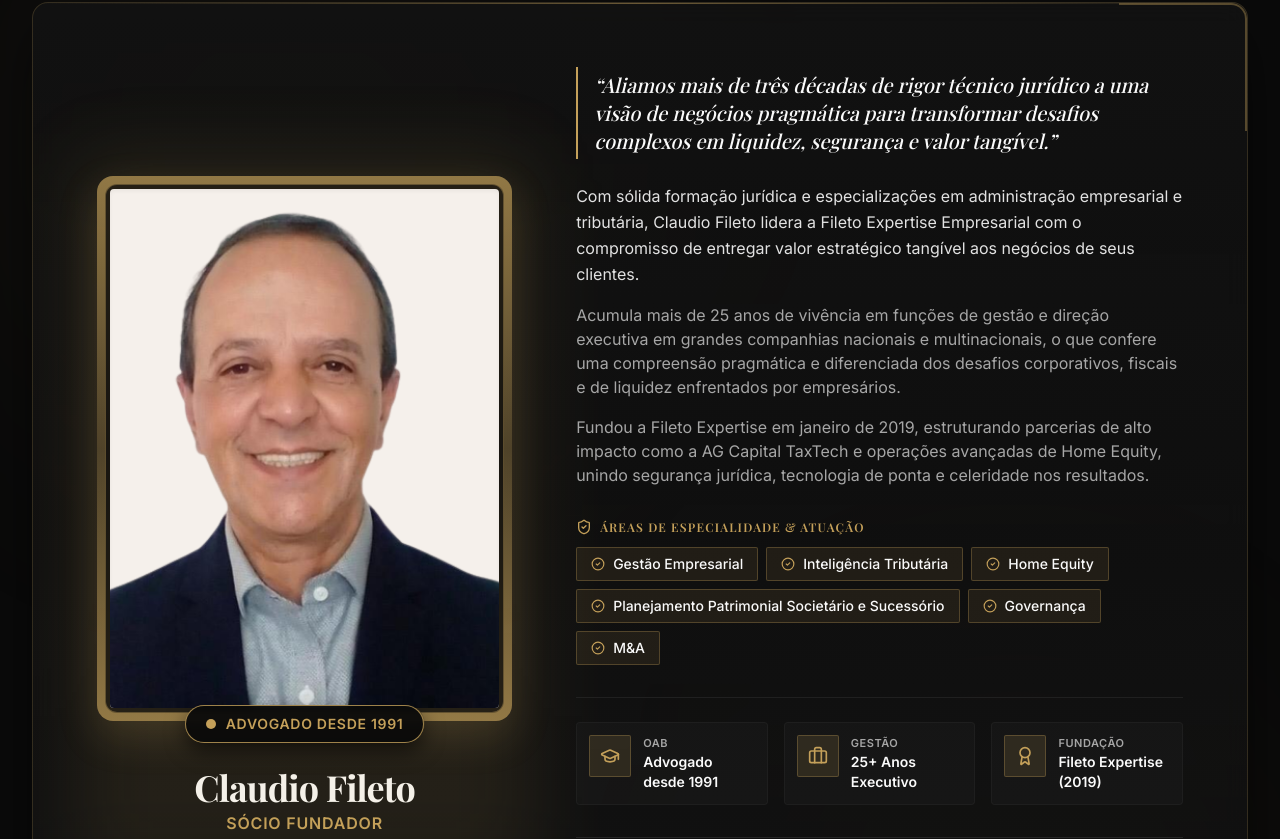
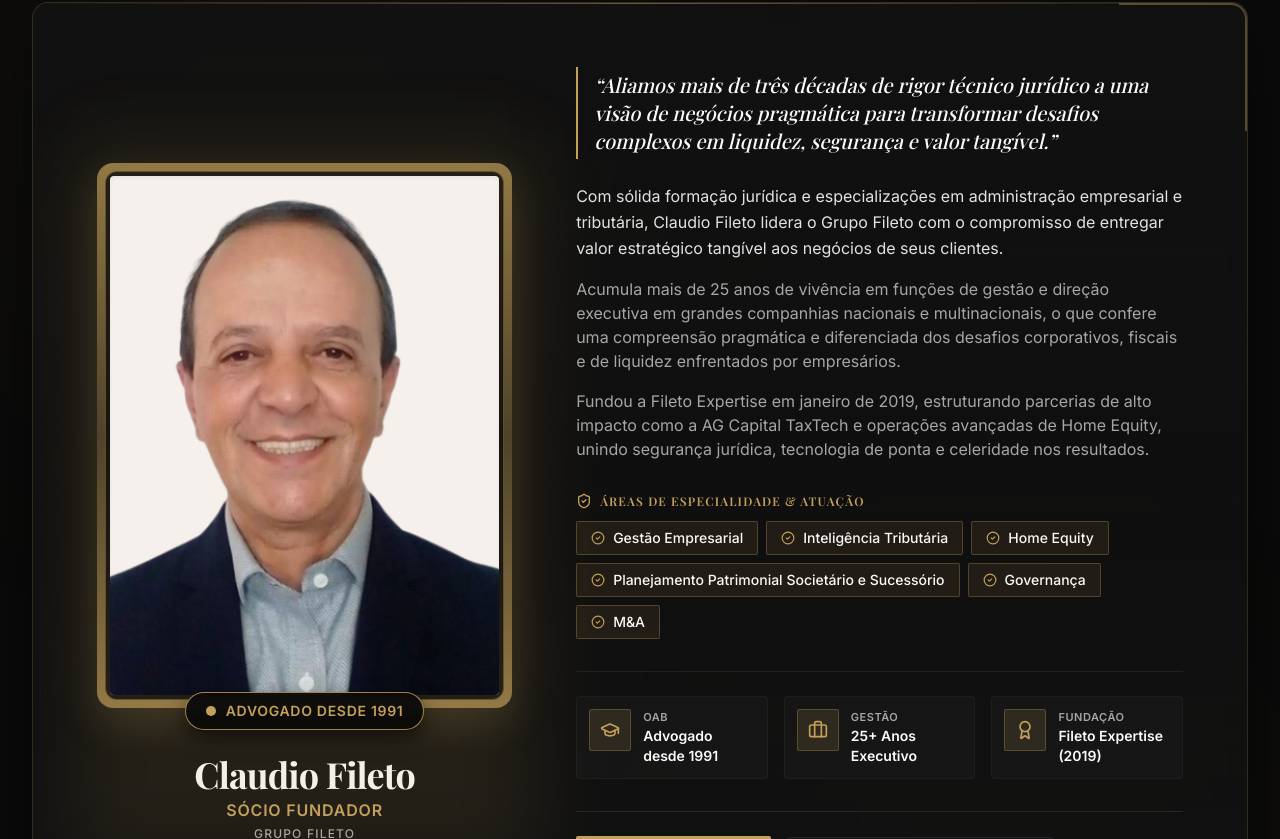
Before and after one commit to claudiofileto-lgtm/grupo-fileto-cdh77id9i, a React (Vite) app: page / in a window 1280 px wide. Shown: the part 3401-4240 px from the top of the page. Built offline with nearby package versions, Linux system fonts and the light colour scheme; a web font is replaced by a local one.

Commit message:
Atualizar textos do socio fundador para Grupo Fileto

```diff
--- a/src/components/sections/Team.tsx
+++ b/src/components/sections/Team.tsx
@@ -93,7 +93,7 @@ export function Team() {
                       {founderMember.role}
                     </p>
                     <p className="text-xs text-muted-foreground uppercase tracking-widest mt-1 font-medium">
-                      Fileto Expertise Empresarial
+                      GRUPO FILETO
                     </p>
                   </div>
                 </div>
@@ -114,9 +114,8 @@ export function Team() {
                   </div>
                   <p className="text-foreground/90 font-normal leading-relaxed pt-2">
                     Com sólida formação jurídica e especializações em administração empresarial e
-                    tributária, Claudio Fileto lidera a Fileto Expertise Empresarial com o
-                    compromisso de entregar valor estratégico tangível aos negócios de seus
-                    clientes.
+                    tributária, Claudio Fileto lidera o Grupo Fileto com o compromisso de entregar
+                    valor estratégico tangível aos negócios de seus clientes.
                   </p>
                   <p>
                     Acumula mais de 25 anos de vivência em funções de gestão e direção executiva em
--- a/src/pages/TeamDetail.tsx
+++ b/src/pages/TeamDetail.tsx
@@ -97,7 +97,7 @@ export default function TeamDetail() {
 
                   <div className="mt-6 text-center">
                     <p className="text-xs text-muted-foreground uppercase tracking-widest font-medium">
-                      Fileto Expertise Empresarial
+                      GRUPO FILETO
                     </p>
                   </div>
                 </div>
```
Also changed, not shown: .skip.config.json.
